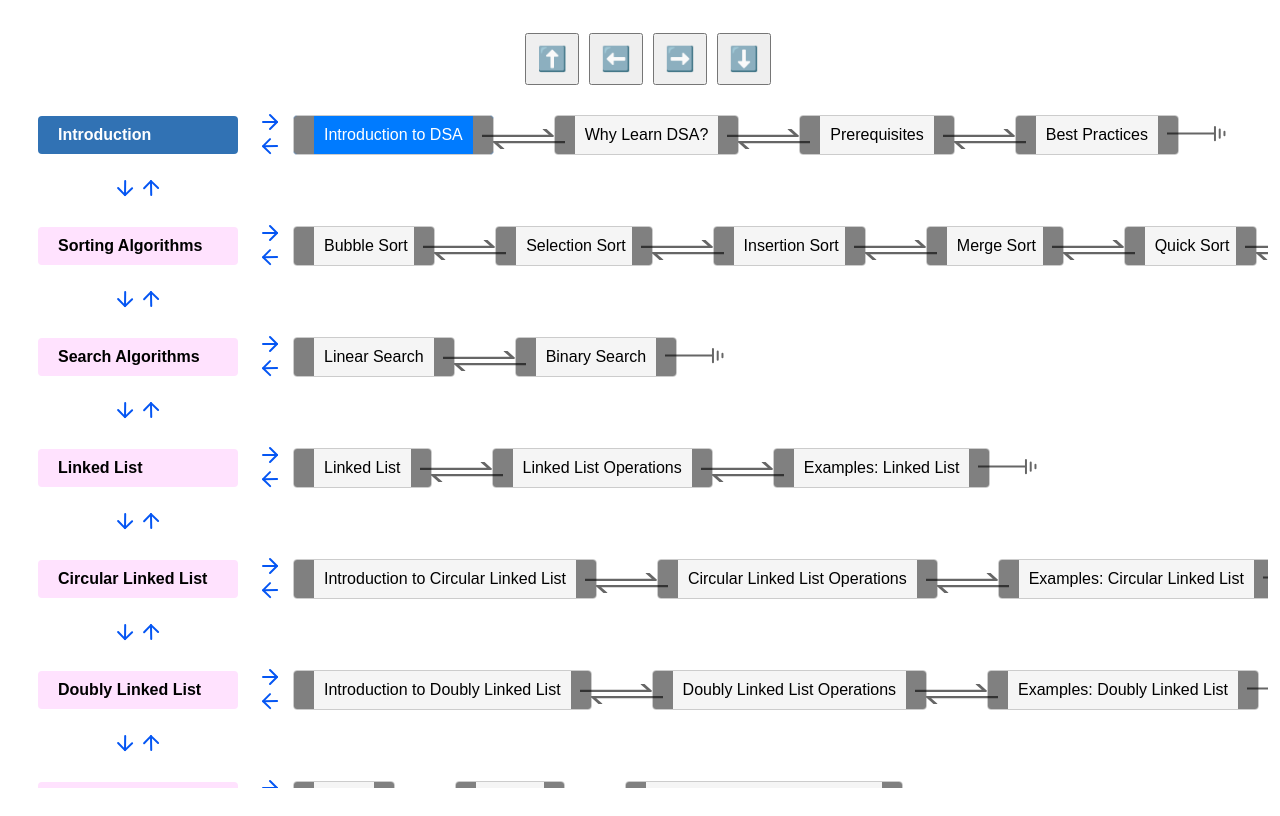
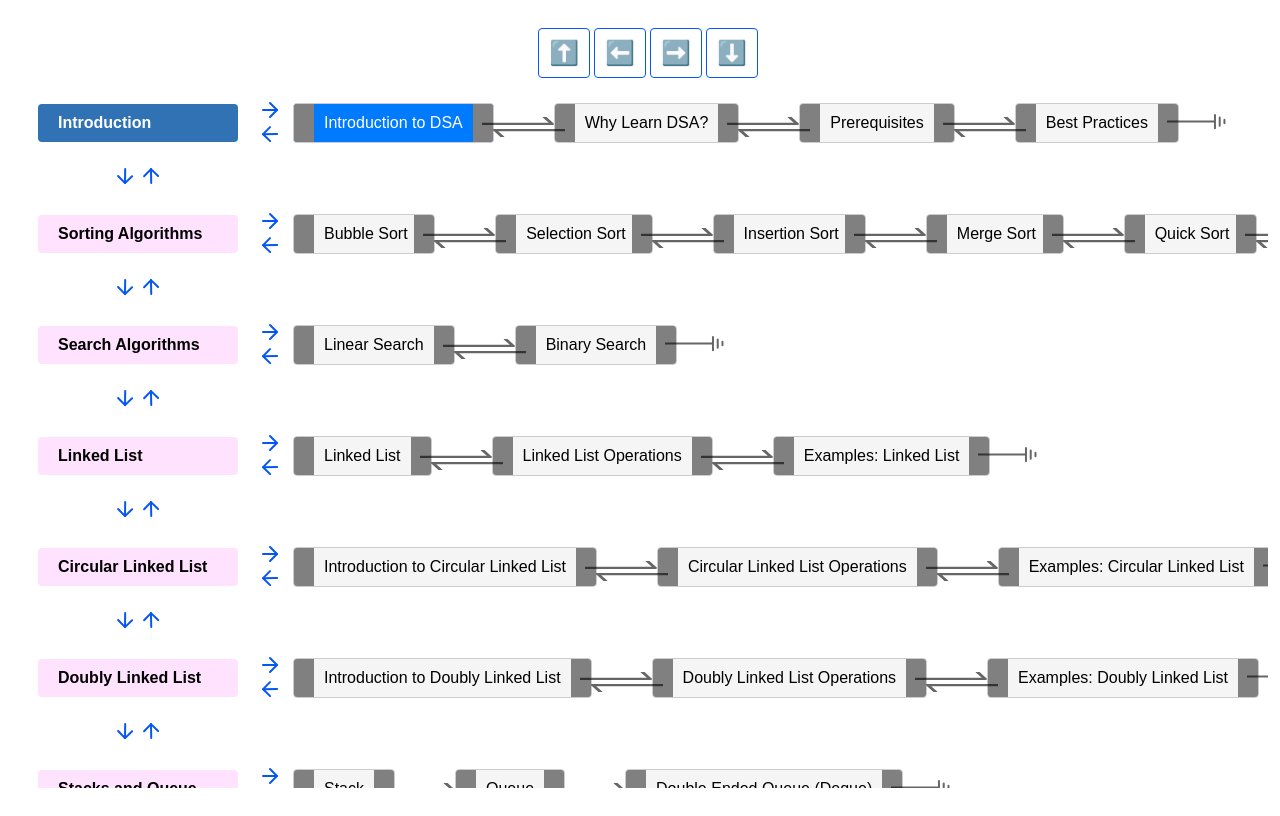
Before and after one commit to pandeysabin/dsa-course-navigation, a React (Create React App) app: page / in a window 1280 px wide. Built offline with nearby package versions, Linux system fonts and the light colour scheme.

Commit message:
change nav button to programiz primary color

```diff
--- a/src/App.css
+++ b/src/App.css
@@ -16,13 +16,24 @@
   margin-bottom: 20px;
   display: flex;
   justify-content: center;
+  gap: 4px;
 }
 
 .nav-button {
   font-size: 24px;
-  margin: 5px;
   padding: 10px;
   cursor: pointer;
+  background-color: transparent;
+  border: 1px solid #0556f3;
+  border-radius: 4px;
+  display: flex;
+  align-items: center;
+}
+
+.nav-button:hover {
+  background-color: #f5f1f1;
+  transition: background-color 0.3s;
+  border-color: #033ba8;
 }
 
 /* Container for course content */
```
